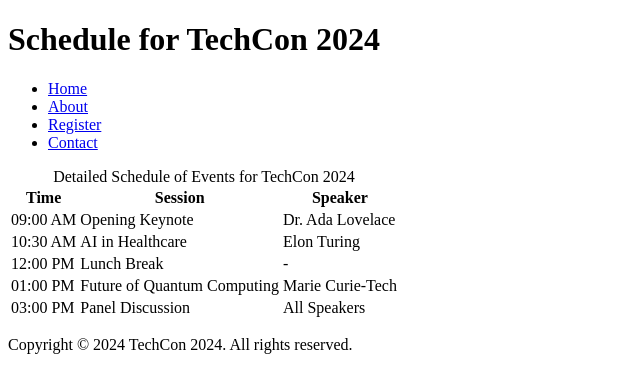
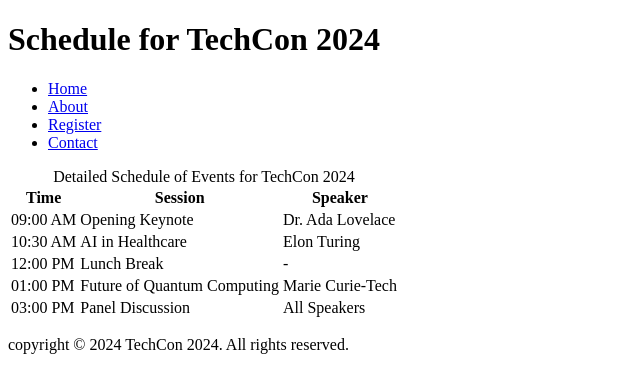
Before and after one commit to bettytracey27/TechCon_HTML, a plain HTML site: page techcon_website/schedule.html in a window 1280 px wide. Shown: the full height of the page, 0-640 px from the left. Drawn offline with Linux system fonts and the light colour scheme.

Commit message:
Fix footer copyright text lowercase

```diff
--- a/techcon_website/schedule.html
+++ b/techcon_website/schedule.html
@@ -58,8 +58,9 @@
     </main>
 
     <footer>
-  <p>Copyright &copy; 2024 TechCon 2024. All rights reserved.</p>
+  <p>copyright &copy; 2024 TechCon 2024. All rights reserved.</p>
 </footer>
+
 
 
   </body>
```
